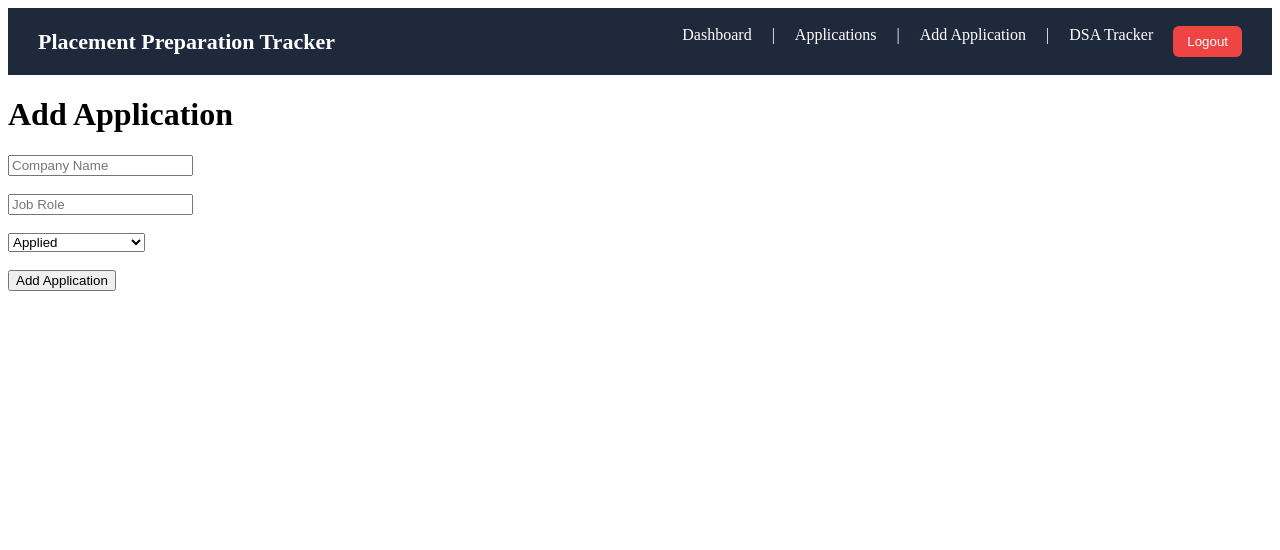
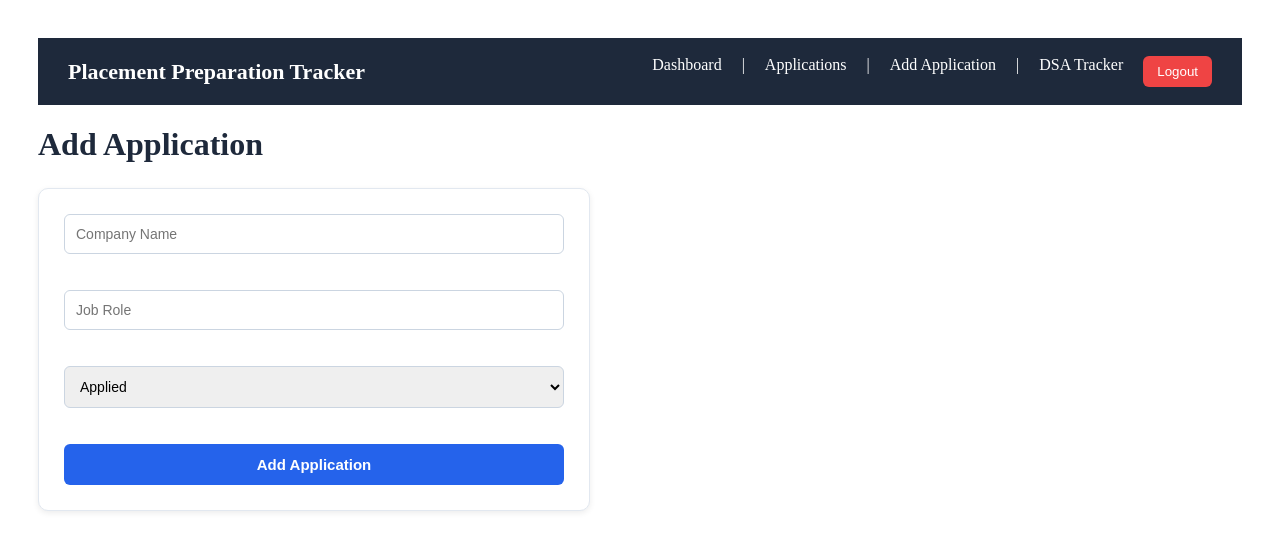
Before and after one commit to riddhi9824/placement-prep-tracker, a React app in the folder frontend/: page /add in a window 1280 px wide. Shown: the top 550 px of the page. Built offline with nearby package versions, Linux system fonts and the light colour scheme; sample sign-in values are in the browser's storage; the HTML template or start-up script is replaced by a standard one.

Commit message:
Improve add application page UI

```diff
--- a/frontend/src/pages/AddApplication.jsx
+++ b/frontend/src/pages/AddApplication.jsx
@@ -2,6 +2,7 @@ import { useState } from "react";
 import { useNavigate } from "react-router-dom";
 import axios from "axios";
 import Navbar from "../components/Navbar";
+import "../styles/AddApplication.css";
 
 function AddApplication() {
     const navigate = useNavigate();
@@ -43,12 +44,12 @@ function AddApplication() {
     };
 
     return (
-        <div>
+        <div className="add-application-container">
             <Navbar />
 
             <h1>Add Application</h1>
 
-            <form onSubmit={handleSubmit}>
+            <form onSubmit={handleSubmit} className="application-form">
 
                 <input
                     type="text"
@@ -81,7 +82,10 @@ function AddApplication() {
 
                 <br /><br />
 
-                <button type="submit">
+                <button
+                    type="submit"
+                    className="application-submit-button"
+                >
                     Add Application
                 </button>
 
--- /dev/null
+++ b/frontend/src/styles/AddApplication.css
@@ -0,0 +1,57 @@
+.add-application-container {
+    padding: 30px;
+}
+
+.add-application-container h1 {
+    margin-bottom: 25px;
+    color: #1e293b;
+}
+
+.application-form {
+    max-width: 500px;
+    background-color: white;
+    padding: 25px;
+    border: 1px solid #e2e8f0;
+    border-radius: 10px;
+    box-shadow: 0 2px 6px rgba(0, 0, 0, 0.08);
+}
+
+.application-form label {
+    display: block;
+    margin-bottom: 6px;
+    color: #475569;
+    font-weight: 600;
+}
+
+.application-form input,
+.application-form select {
+    width: 100%;
+    box-sizing: border-box;
+    padding: 11px;
+    margin-bottom: 18px;
+    border: 1px solid #cbd5e1;
+    border-radius: 6px;
+    font-size: 14px;
+}
+
+.application-form input:focus,
+.application-form select:focus {
+    outline: none;
+    border-color: #2563eb;
+}
+
+.application-submit-button {
+    width: 100%;
+    padding: 12px;
+    border: none;
+    border-radius: 6px;
+    background-color: #2563eb;
+    color: white;
+    font-size: 15px;
+    font-weight: 600;
+    cursor: pointer;
+}
+
+.application-submit-button:hover {
+    background-color: #1d4ed8;
+}
```
